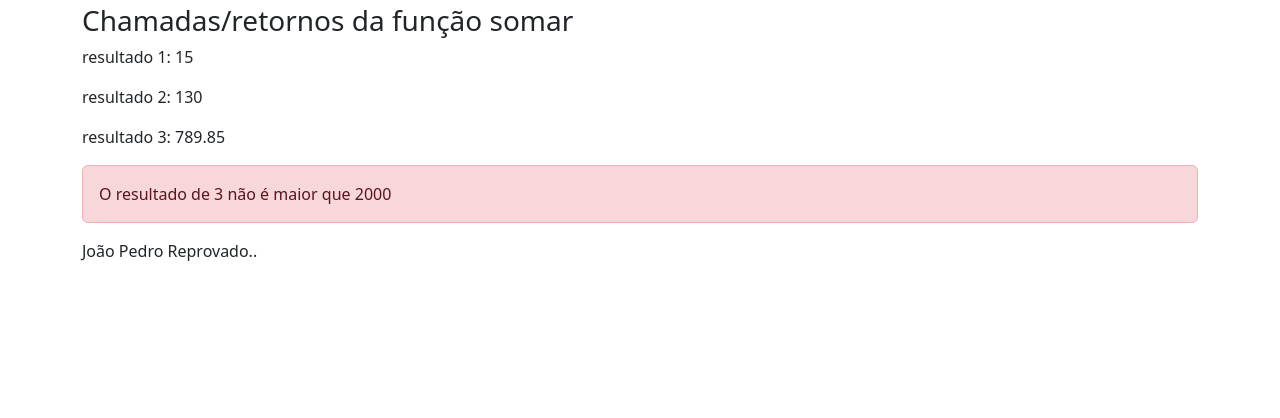
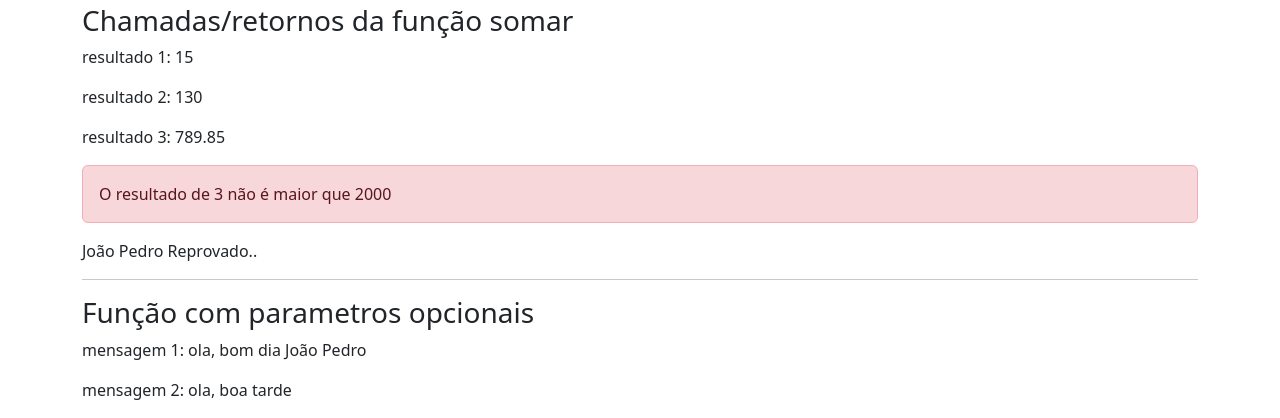
Before and after one commit to Moreira-Marcio/aulas-php, a PHP site: page /08-funcoes.php in a window 1280 px wide. Shown: the part 729-1147 px from the top of the page. Before the commit the page ends 990 px from the top, so only its background shows below. Run offline with PHP 8.4, Linux system fonts and the light colour scheme.

Commit message:
adiciona função de parametro opcional

```diff
--- a/08-funcoes.php
+++ b/08-funcoes.php
@@ -95,6 +95,22 @@
        <?php }
         ?>
 
+        <hr>
+
+        <h3>Função com parametros opcionais</h3>
+
+
+        <?php
+        //parametros opcionais possuem algum tipo de atribuição com uma valor alternativo para o caso de nao serem passados na chamada da funçao. obs.: sempre devem estar por ultimo na relação de parametros da função
+
+        function exibirSaudacao($mensagem , $pessoa = ""){
+            return "ola, $mensagem $pessoa";
+        }
+        ?>
+
+            <p>mensagem 1: <?=exibirSaudacao("bom dia ", "João Pedro")?></p>
+            <p>mensagem 2: <?=exibirSaudacao("boa tarde")?></p>
+
 
 
 
```
